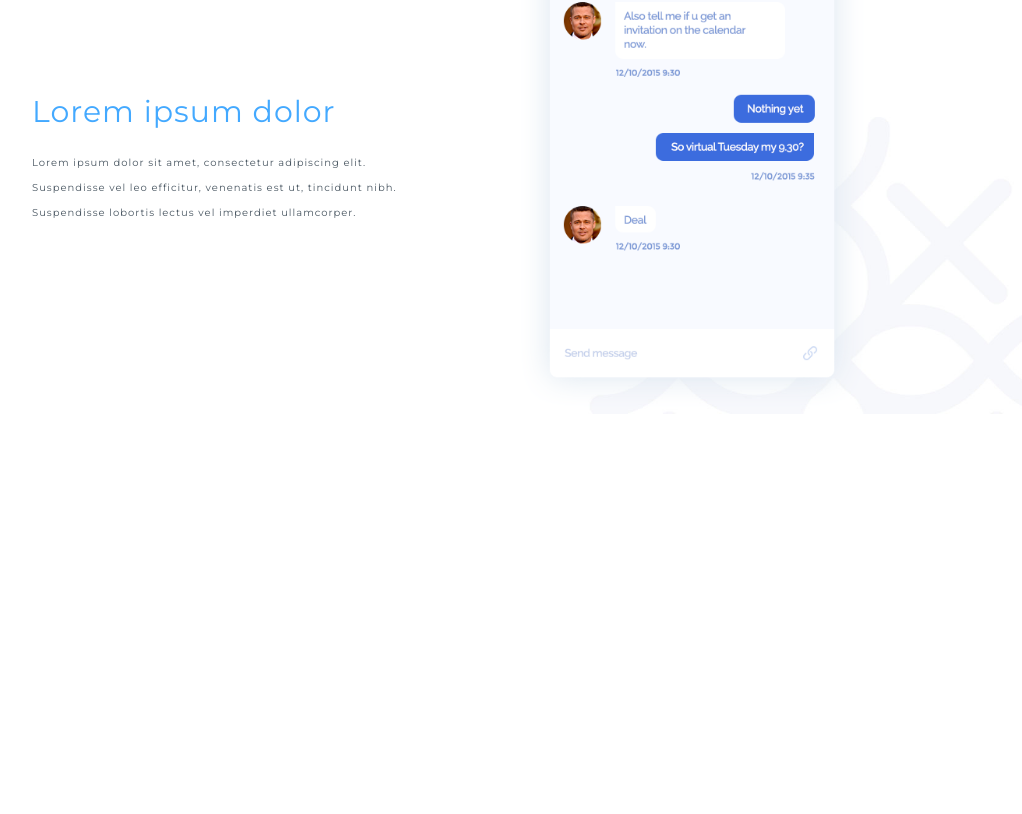
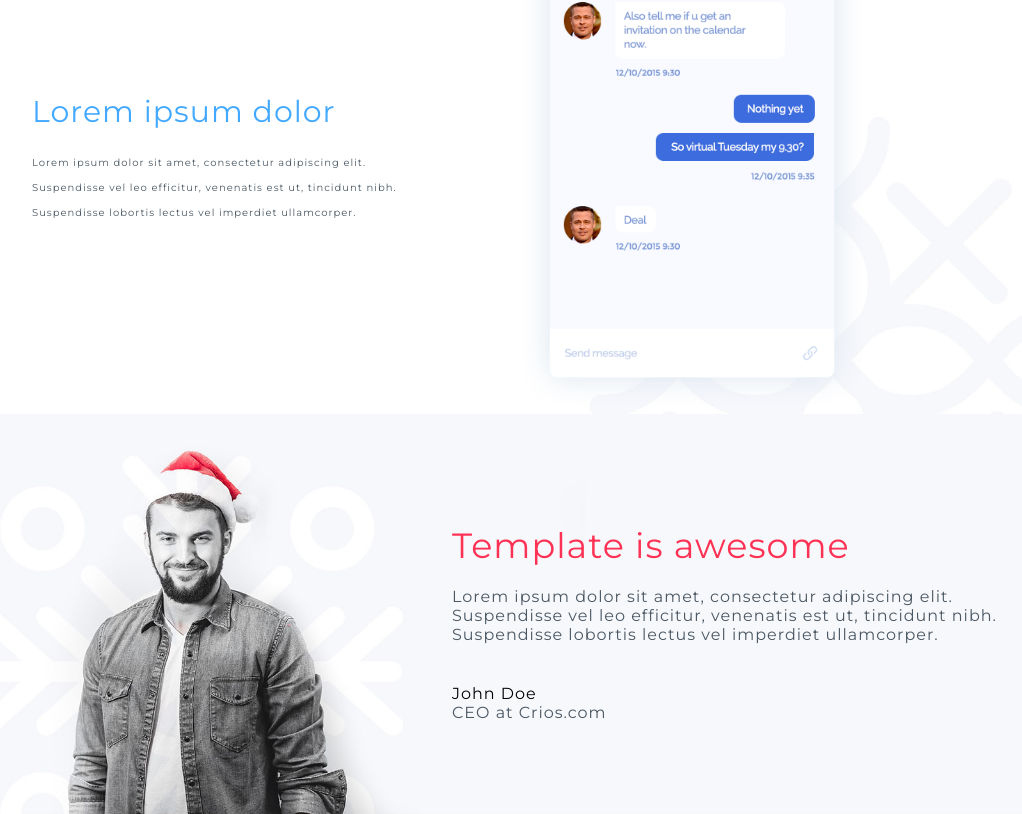
Before and after one commit to nhelxd123/375-Hours-Project, a plain HTML site: page index.html in a window 1280 px wide. Shown: the part 2949-3763 px from the top of the page, without its empty margins (203-1225 px from the left). Before the commit the page ends 3363 px from the top, so only its background shows below. Drawn offline with Linux system fonts and the light colour scheme.

Commit message:
#7 Feedback Page [Update]

```diff
--- a/css/style.css
+++ b/css/style.css
@@ -193,6 +193,7 @@ h3 {
 .ptwo {
   margin-top: 20px;
 }
+
 /* Mobile App page */
 #mobilepage {
   background: url('../img/bgmobile.jpg');
@@ -262,3 +263,62 @@ h3 {
 .lore {
   margin-top: 20px;
 }
+
+/* Feedback Page */
+#fbpage {
+  background: url('../img/bgfeedback.jpg') center;
+  background-size: cover;
+  height: 400px;
+
+}
+
+/* Div Class */
+.fb1 {
+  margin-left: 650px;
+  margin-top: 110px;
+  text-align: justify;
+  display: inline-block;
+}
+
+/* h3 */
+.fbh3 {
+  font-family: 'Montserrat', sans-serif;
+  font-weight: regular;
+  font-size: 35px;
+  letter-spacing: 1px;
+  color: #fe3254;
+}
+
+/* Paragraph */
+.fbtxt {
+  font-family: 'Montserrat', sans-serif;
+  font-weight: regular;
+  font-size: 16px;
+  letter-spacing: 1px;
+  color: #4b5863;
+  margin-top: 20px;
+}
+
+/* Div Class */
+.doe {
+  margin-left: 650px;
+  margin-top: 40px;
+}
+
+/* Paragraph */
+.john {
+  font-family: 'Montserrat', sans-serif;
+  font-weight: regular;
+  font-size: 16px;
+  color: #000000;
+  letter-spacing: 1px;
+}
+
+/* Paragraph */
+.ceo {
+  font-family: 'Montserrat', sans-serif;
+  font-weight: regular;
+  font-size: 16px;
+  color: #4b5863;
+  letter-spacing: 1px;
+}
--- a/index.html
+++ b/index.html
@@ -87,5 +87,17 @@
       </div><!-- /.blockmobile -->
     </div><!-- /.container -->
   </div><!-- /#mobilepage -->
+  <div id="fbpage">
+    <div class="container">
+      <div class="fb1">
+        <h3 class="fbh3">Template is awesome</h3>
+        <p class="fbtxt">Lorem ipsum dolor sit amet, consectetur adipiscing elit.<br> Suspendisse vel leo efficitur, venenatis est ut, tincidunt nibh.<br> Suspendisse lobortis lectus vel imperdiet ullamcorper.</p>
+      </div><!-- /.fb1 -->
+      <div class="doe">
+        <p class="john">John Doe</p>
+        <p class="ceo">CEO at Crios.com</p>
+      </div><!-- /.doe -->
+    </div><!-- /.container -->
+  </div><!-- /#fbpage -->
 </body>
 </html>
```
Also changed, not shown: css/feb27.html (added, +110 -0 lines), img/bgfeedback.jpg (added).
